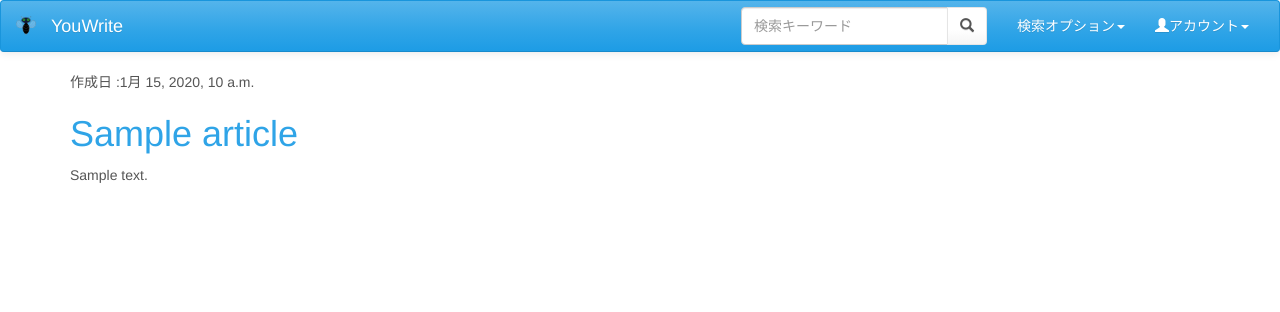
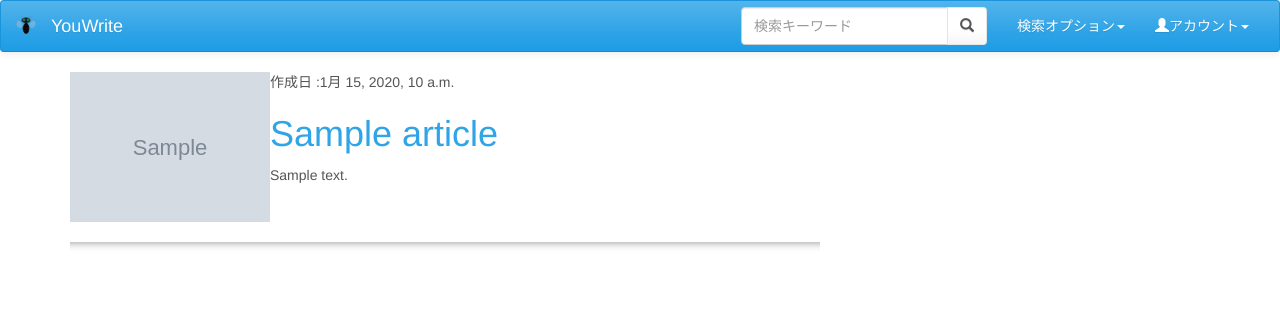
Before and after one commit to takayamaroso/YouWrite, a Django app: template news/templates/news/article_draft_list.html in a window 1280 px wide. Shown: the top 312 px of the page. Run offline with Django 3.2, Linux system fonts and the light colour scheme; the template is opened without the code that fills it: values that come from a table or form of the project are taken from there, others are empty; tables that the repository leaves empty hold one stand-in row (values such as "Sample post"); grey boxes marked "Sample" are stand-in pictures.

Commit message:
ちょっと修正

```diff
--- a/news/templates/news/article_draft_list.html
+++ b/news/templates/news/article_draft_list.html
@@ -3,9 +3,12 @@
 {% block content %}
     {% for article in articles %}
         <div class="article">
+            <img src="{{ article.image_url|default_if_none:'' }}" style="height:150px; "/>
             <p class="date">作成日 :{{ article.created_date }}</p>
             <h1><a href="{% url 'article_detail' pk=article.pk %}">{{ article.title }}</a></h1>
             <p>{{ article.text|truncatechars:200 }}</p>
+            <br clear="left">
+            <hr>
         </div>
     {% endfor %}
 {% endblock %}
--- a/news/templates/news/article_edit.html
+++ b/news/templates/news/article_edit.html
@@ -2,7 +2,7 @@
 
 {% block content %}
     <h1>記事編集</h1>
-    <form method="POST">{% csrf_token %}
+    <form method="POST" enctype="multipart/form-data">{% csrf_token %}
         {{ form.as_p }}
         <button type="submit" class="save btn btn-default">Save</button>
     </form>
```
